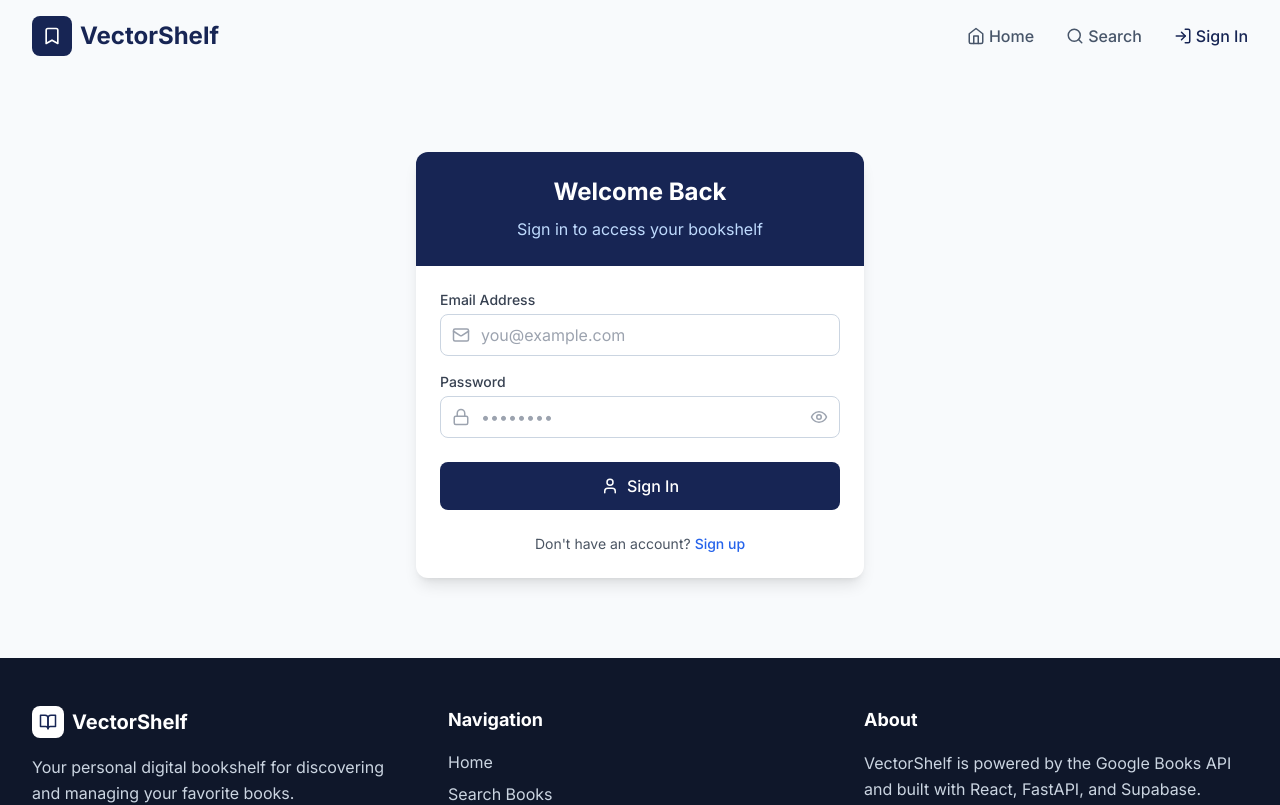
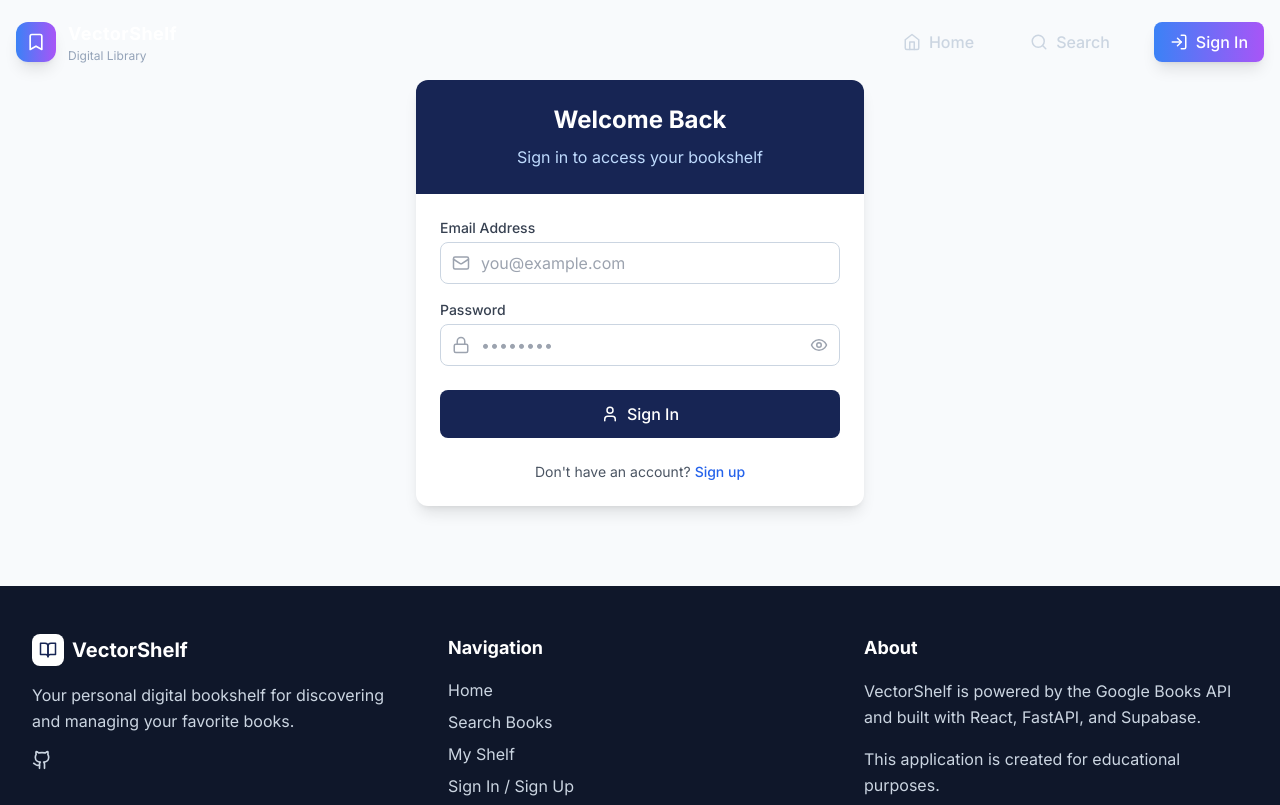
Before and after one commit to NguyenAnh28/lexify, a React (Vite) app: page /auth in a window 1280 px wide. Shown: the top 805 px of the page. Built offline with nearby package versions, Linux system fonts and the light colour scheme; no server answers.

Commit message:
Nav bar and color gradient change

```diff
--- a/src/components/layout/Header.tsx
+++ b/src/components/layout/Header.tsx
@@ -1,8 +1,8 @@
-import { Link, useLocation } from 'react-router-dom';
-import { useState, useEffect } from 'react';
-import { useAuth } from '../../contexts/AuthContext';
-import { Menu, X, Bookmark, LogOut, Search, LogIn, Home } from 'lucide-react';
-import { motion } from 'framer-motion';
+import { Link, useLocation } from "react-router-dom";
+import { useState, useEffect } from "react";
+import { useAuth } from "../../contexts/AuthContext";
+import { Menu, X, Bookmark, LogOut, Search, LogIn, Home } from "lucide-react";
+import { motion, AnimatePresence } from "framer-motion";
 
 const Header = () => {
   const [isMenuOpen, setIsMenuOpen] = useState(false);
@@ -23,9 +23,9 @@ const Header = () => {
       }
     };
 
-    window.addEventListener('scroll', handleScroll);
+    window.addEventListener("scroll", handleScroll);
     return () => {
-      window.removeEventListener('scroll', handleScroll);
+      window.removeEventListener("scroll", handleScroll);
     };
   }, []);
 
@@ -40,75 +40,96 @@ const Header = () => {
 
   return (
     <header
-      className={`sticky top-0 z-50 transition-all duration-300 ${
-        scrolled ? 'bg-white shadow-md' : 'bg-transparent'
+      className={`fixed top-0 left-0 right-0 z-50 transition-all duration-500 ${
+        scrolled
+          ? "bg-slate-900/80 backdrop-blur-lg shadow-lg shadow-slate-900/10"
+          : "bg-transparent"
       }`}
     >
-      <div className="container-custom py-4 flex justify-between items-center">
-        <Link to="/" className="flex items-center space-x-2">
+      <div className="container mx-auto px-4 py-5 flex justify-between items-center">
+        <Link to="/" className="flex items-center space-x-3 group">
           <motion.div
             initial={{ scale: 0.8, opacity: 0 }}
             animate={{ scale: 1, opacity: 1 }}
             transition={{ duration: 0.5 }}
-            className="flex items-center justify-center w-10 h-10 rounded-lg bg-blue-950 text-white"
+            className="flex items-center justify-center w-10 h-10 rounded-xl bg-gradient-to-r from-blue-500 to-purple-500 text-white shadow-lg group-hover:shadow-blue-500/25 transition-shadow duration-200"
           >
             <Bookmark size={20} />
           </motion.div>
-          <motion.h1
+          <motion.div
             initial={{ x: -20, opacity: 0 }}
             animate={{ x: 0, opacity: 1 }}
             transition={{ duration: 0.5, delay: 0.1 }}
-            className="text-2xl font-bold text-blue-950"
+            className="flex flex-col"
           >
+            <span className="text-lg font-semibold tracking-wide text-white">
               VectorShelf
-          </motion.h1>
+            </span>
+            <span className="text-slate-400 text-xs">Digital Library</span>
+          </motion.div>
         </Link>
 
         {/* Desktop Navigation */}
         <nav className="hidden md:flex items-center space-x-8">
           <Link
             to="/"
-            className={`flex items-center space-x-1 font-medium transition-colors duration-200 ${
-              isActive('/') ? 'text-blue-950' : 'text-slate-600 hover:text-blue-950'
+            className={`flex items-center space-x-2 px-3 py-2 rounded-lg transition-all duration-200 group ${
+              isActive("/")
+                ? "text-white bg-white/10"
+                : "text-slate-300 hover:text-white hover:bg-white/5"
             }`}
           >
-            <Home size={18} />
-            <span>Home</span>
+            <Home
+              size={18}
+              className="group-hover:scale-110 transition-transform duration-200"
+            />
+            <span className="font-medium">Home</span>
           </Link>
           <Link
             to="/search"
-            className={`flex items-center space-x-1 font-medium transition-colors duration-200 ${
-              isActive('/search') ? 'text-blue-950' : 'text-slate-600 hover:text-blue-950'
+            className={`flex items-center space-x-2 px-3 py-2 rounded-lg transition-all duration-200 group ${
+              isActive("/search")
+                ? "text-white bg-white/10"
+                : "text-slate-300 hover:text-white hover:bg-white/5"
             }`}
           >
-            <Search size={18} />
-            <span>Search</span>
+            <Search
+              size={18}
+              className="group-hover:scale-110 transition-transform duration-200"
+            />
+            <span className="font-medium">Search</span>
           </Link>
           {user ? (
             <>
               <Link
                 to="/shelf"
-                className={`flex items-center space-x-1 font-medium transition-colors duration-200 ${
-                  isActive('/shelf') ? 'text-blue-950' : 'text-slate-600 hover:text-blue-950'
+                className={`flex items-center space-x-2 px-3 py-2 rounded-lg transition-all duration-200 group ${
+                  isActive("/shelf")
+                    ? "text-white bg-white/10"
+                    : "text-slate-300 hover:text-white hover:bg-white/5"
                 }`}
               >
-                <Bookmark size={18} />
-                <span>My Shelf</span>
+                <Bookmark
+                  size={18}
+                  className="group-hover:scale-110 transition-transform duration-200"
+                />
+                <span className="font-medium">My Shelf</span>
               </Link>
               <button
                 onClick={signOut}
-                className="flex items-center space-x-1 text-slate-600 hover:text-blue-950 font-medium transition-colors duration-200"
+                className="flex items-center space-x-2 px-3 py-2 rounded-lg text-slate-300 hover:text-white hover:bg-white/5 transition-all duration-200 group"
               >
-                <LogOut size={18} />
-                <span>Sign Out</span>
+                <LogOut
+                  size={18}
+                  className="group-hover:scale-110 transition-transform duration-200"
+                />
+                <span className="font-medium">Sign Out</span>
               </button>
             </>
           ) : (
             <Link
               to="/auth"
-              className={`flex items-center space-x-1 font-medium transition-colors duration-200 ${
-                isActive('/auth') ? 'text-blue-950' : 'text-slate-600 hover:text-blue-950'
-              }`}
+              className="flex items-center space-x-2 px-4 py-2 rounded-lg bg-gradient-to-r from-blue-500 to-purple-500 text-white font-medium shadow-lg hover:shadow-blue-500/25 hover:scale-[1.02] transition-all duration-200"
             >
               <LogIn size={18} />
               <span>Sign In</span>
@@ -117,29 +138,33 @@ const Header = () => {
         </nav>
 
         {/* Mobile menu button */}
-        <button
-          className="md:hidden text-slate-800 focus:outline-none"
+        <motion.button
+          className="md:hidden relative w-10 h-10 rounded-lg bg-white/10 text-slate-300 hover:text-white transition-colors duration-200 flex items-center justify-center"
           onClick={toggleMenu}
+          whileTap={{ scale: 0.95 }}
           aria-label="Toggle menu"
         >
-          {isMenuOpen ? <X size={24} /> : <Menu size={24} />}
-        </button>
+          {isMenuOpen ? <X size={20} /> : <Menu size={20} />}
+        </motion.button>
       </div>
 
       {/* Mobile Navigation */}
+      <AnimatePresence>
         {isMenuOpen && (
           <motion.div
-          initial={{ opacity: 0, y: -20 }}
-          animate={{ opacity: 1, y: 0 }}
-          exit={{ opacity: 0, y: -20 }}
+            initial={{ opacity: 0, height: 0 }}
+            animate={{ opacity: 1, height: "auto" }}
+            exit={{ opacity: 0, height: 0 }}
             transition={{ duration: 0.2 }}
-          className="md:hidden bg-white shadow-lg"
+            className="md:hidden overflow-hidden bg-slate-900/95 backdrop-blur-lg border-t border-slate-700/50"
           >
-          <nav className="container-custom py-4 flex flex-col space-y-4">
+            <nav className="container mx-auto px-4 py-4 flex flex-col space-y-2">
               <Link
                 to="/"
-              className={`flex items-center space-x-2 p-2 rounded-lg ${
-                isActive('/') ? 'bg-blue-50 text-blue-950' : 'text-slate-600 hover:bg-blue-50 hover:text-blue-950'
+                className={`flex items-center space-x-3 p-3 rounded-lg transition-all duration-200 ${
+                  isActive("/")
+                    ? "bg-white/10 text-white"
+                    : "text-slate-300 hover:bg-white/5 hover:text-white"
                 }`}
               >
                 <Home size={20} />
@@ -147,8 +172,10 @@ const Header = () => {
               </Link>
               <Link
                 to="/search"
-              className={`flex items-center space-x-2 p-2 rounded-lg ${
-                isActive('/search') ? 'bg-blue-50 text-blue-950' : 'text-slate-600 hover:bg-blue-50 hover:text-blue-950'
+                className={`flex items-center space-x-3 p-3 rounded-lg transition-all duration-200 ${
+                  isActive("/search")
+                    ? "bg-white/10 text-white"
+                    : "text-slate-300 hover:bg-white/5 hover:text-white"
                 }`}
               >
                 <Search size={20} />
@@ -158,8 +185,10 @@ const Header = () => {
                 <>
                   <Link
                     to="/shelf"
-                  className={`flex items-center space-x-2 p-2 rounded-lg ${
-                    isActive('/shelf') ? 'bg-blue-50 text-blue-950' : 'text-slate-600 hover:bg-blue-50 hover:text-blue-950'
+                    className={`flex items-center space-x-3 p-3 rounded-lg transition-all duration-200 ${
+                      isActive("/shelf")
+                        ? "bg-white/10 text-white"
+                        : "text-slate-300 hover:bg-white/5 hover:text-white"
                     }`}
                   >
                     <Bookmark size={20} />
@@ -167,7 +196,7 @@ const Header = () => {
                   </Link>
                   <button
                     onClick={signOut}
-                  className="flex items-center space-x-2 p-2 rounded-lg text-slate-600 hover:bg-blue-50 hover:text-blue-950"
+                    className="flex items-center space-x-3 p-3 rounded-lg text-slate-300 hover:bg-white/5 hover:text-white transition-all duration-200 w-full text-left"
                   >
                     <LogOut size={20} />
                     <span className="font-medium">Sign Out</span>
@@ -176,17 +205,16 @@ const Header = () => {
               ) : (
                 <Link
                   to="/auth"
-                className={`flex items-center space-x-2 p-2 rounded-lg ${
-                  isActive('/auth') ? 'bg-blue-50 text-blue-950' : 'text-slate-600 hover:bg-blue-50 hover:text-blue-950'
-                }`}
+                  className="flex items-center space-x-3 p-3 rounded-lg bg-gradient-to-r from-blue-500 to-purple-500 text-white font-medium shadow-lg hover:shadow-blue-500/25"
                 >
                   <LogIn size={20} />
-                <span className="font-medium">Sign In</span>
+                  <span>Sign In</span>
                 </Link>
               )}
             </nav>
           </motion.div>
         )}
+      </AnimatePresence>
     </header>
   );
 };
--- a/src/pages/LandingPage.tsx
+++ b/src/pages/LandingPage.tsx
@@ -121,7 +121,7 @@ const LandingPage = () => {
           >
             <h2 className="text-4xl md:text-5xl font-bold mb-8 leading-[1.3] md:leading-[1.2]">
               Everything You Need
-              <span className="block text-transparent bg-clip-text bg-gradient-to-r from-blue-400 to-purple-400 mt-1 py-1">
+              <span className="block text-transparent bg-clip-text bg-gradient-to-r from-blue-400 via-purple-400 to-green-400 mt-1 py-1">
                 For Your Reading Journey
               </span>
             </h2>
@@ -170,7 +170,7 @@ const LandingPage = () => {
           >
             <h2 className="text-4xl md:text-5xl font-bold mb-8 leading-[1.3] md:leading-[1.2]">
               Ready to Transform Your
-              <span className="block text-transparent bg-clip-text bg-gradient-to-r from-blue-400 to-purple-400 mt-1 py-1">
+              <span className="block text-transparent bg-clip-text bg-gradient-to-r from-blue-400 via-purple-400 to-green-400 mt-1 py-1">
                 Reading Experience?
               </span>
             </h2>
```
Lines whose indentation alone changed are shown as unchanged.
